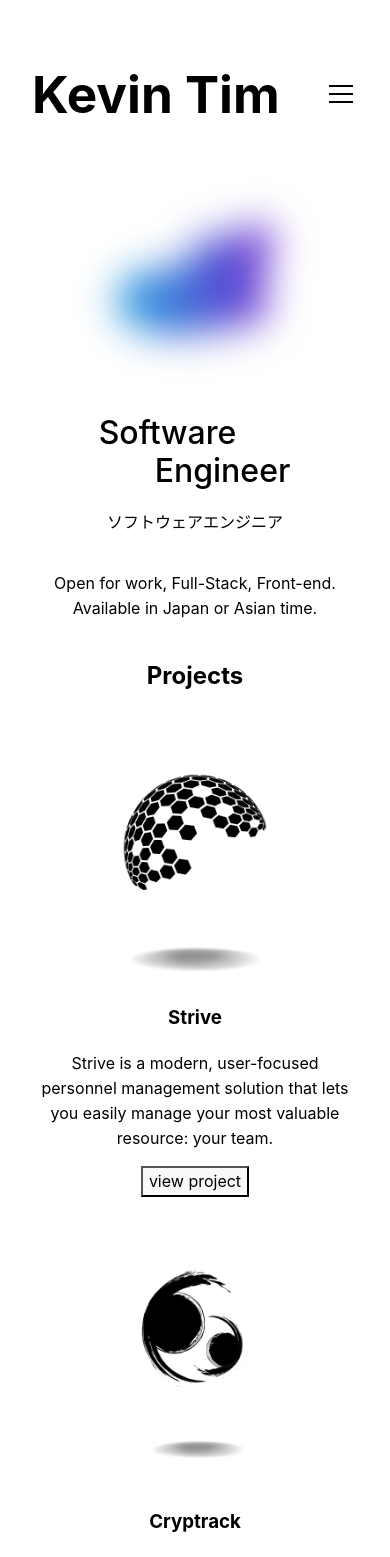
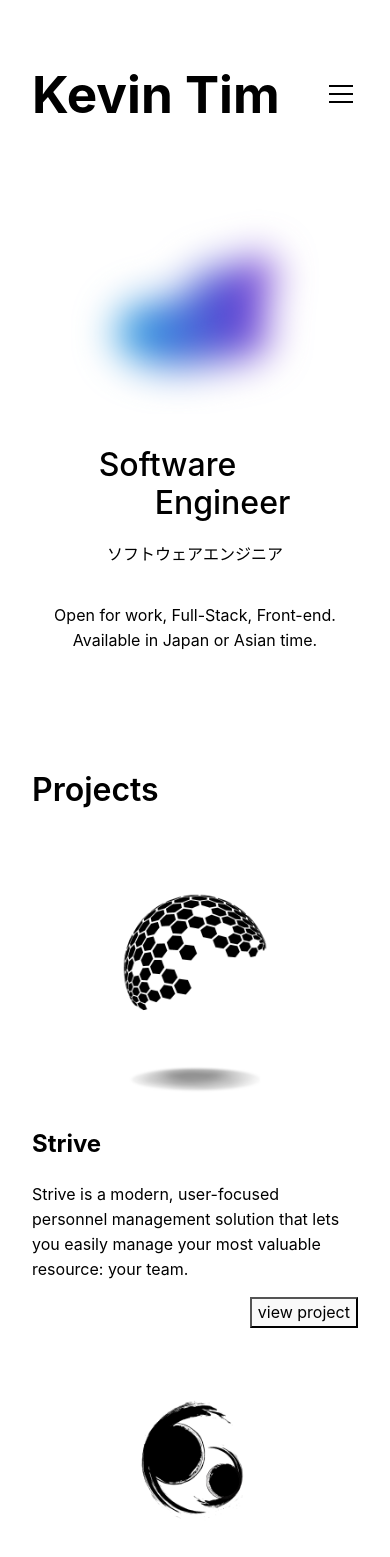
Before and after one commit to mylordkaz/portfolio, a React (Vite) app: page / in a window 390 px wide. Shown: the top 1557 px of the page. Built offline with nearby package versions, Linux system fonts and the light colour scheme.

Commit message:
mobile view styling

```diff
--- a/src/components/ProjectSection.tsx
+++ b/src/components/ProjectSection.tsx
@@ -5,30 +5,32 @@ import './project.css';
 export default function ProjectSection() {
   return (
     <>
-      <div>
+      <div className="project-title">
         <h2>Projects</h2>
       </div>
 
       <div className="project-container">
         <img src={strive} alt="" />
-        <div>
-          <h3>Strive</h3>
+        <div className="project-text">
+          <h2>Strive</h2>
 
           <p>
             Strive is a modern, user-focused personnel management solution that
             lets you easily manage your most valuable resource: your team.
           </p>
         </div>
-        <button>view project</button>
+        <div className="btn-container">
+          <button>view project</button>
+        </div>
       </div>
       <div className="project-container">
         <img src={crypt} alt="" />
-        <div>
-          <h3>Cryptrack</h3>
+        <div className="project-text">
+          <h2>Cryptrack</h2>
 
           <p>Enabling users to track their cryptocurrency investments</p>
+          <button>view project</button>
         </div>
-        <button>view project</button>
       </div>
     </>
   );
--- a/src/components/hero.css
+++ b/src/components/hero.css
@@ -19,6 +19,10 @@
 }
 .title-J {
   margin: 20px;
+}
+.hero-container {
+  margin-top: 2rem;
+  margin-bottom: 6rem;
 }
 @media screen and (min-width: 768px) {
   .hero-container {
--- a/src/components/project.css
+++ b/src/components/project.css
@@ -1,6 +1,19 @@
 .project-container img {
   width: 220px;
+}
+.project-title {
+  text-align: start;
+}
+.project-title h2 {
+  font-size: 2rem;
+  font-weight: 600;
 }
 .project-container {
   margin-top: 4rem;
 }
+.project-text {
+  text-align: left;
+}
+.btn-container {
+  text-align: end;
+}
```
